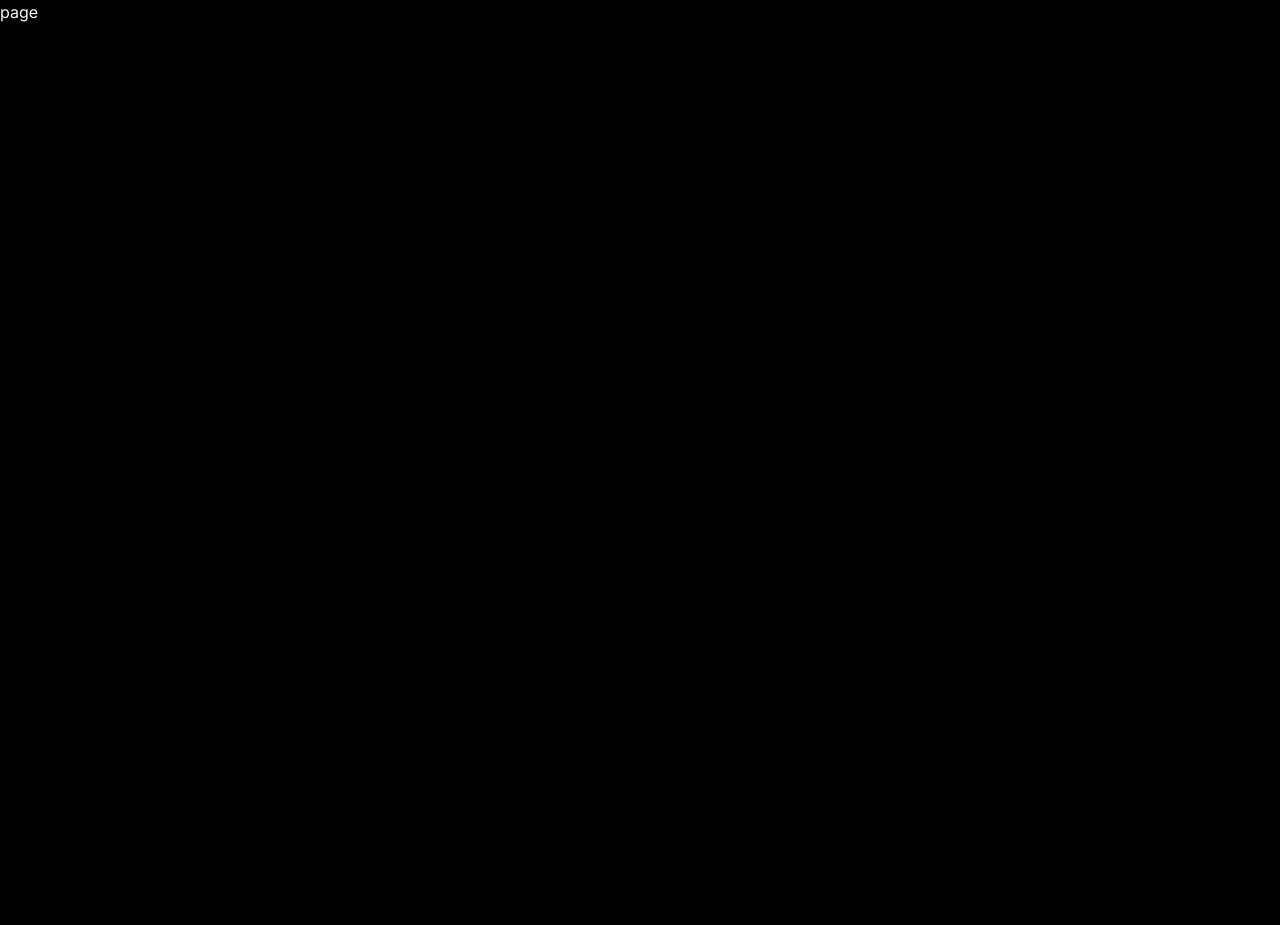
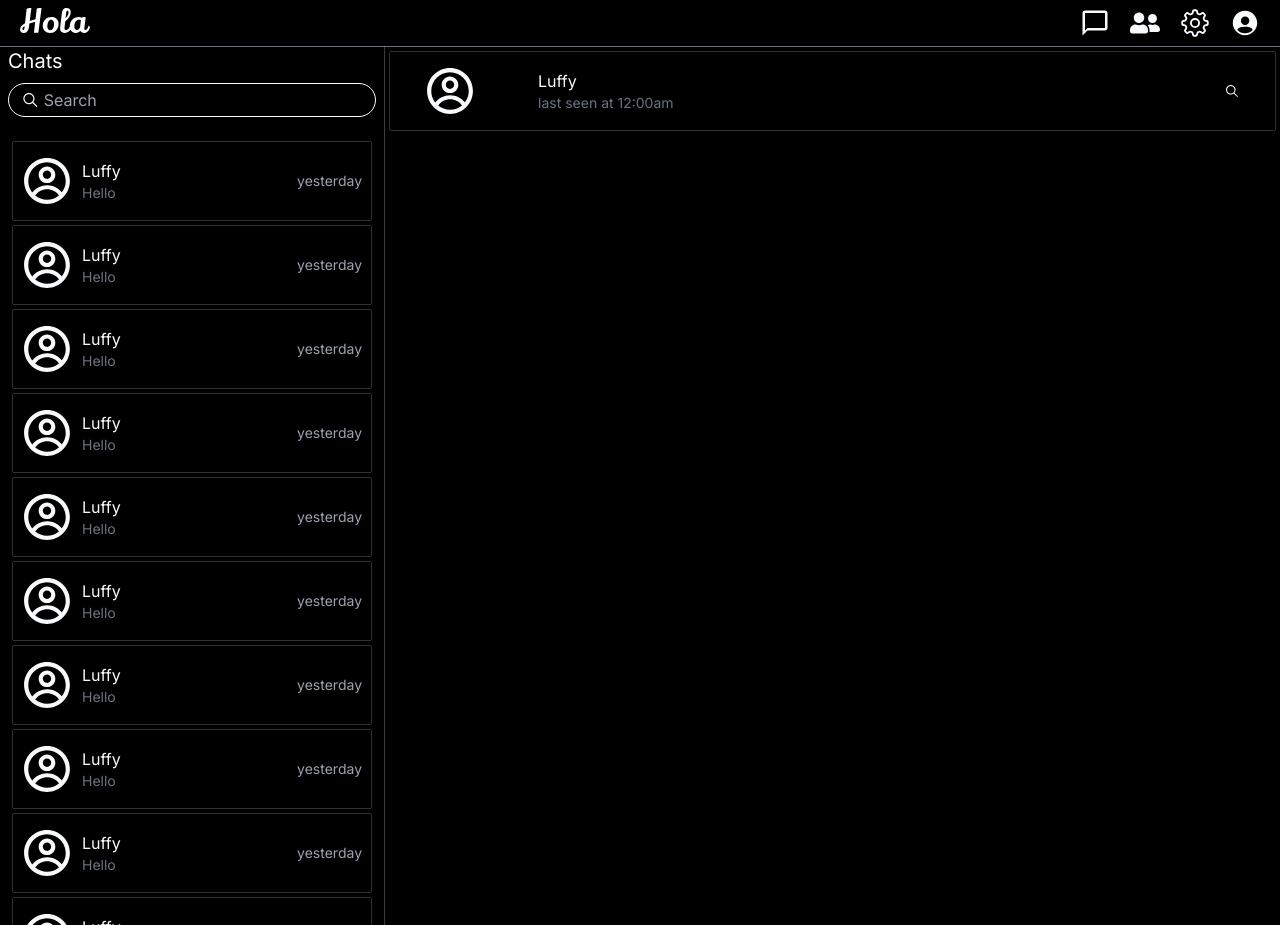
Before and after one commit to DonaldReddy/Hola-Frontend, a Next.js app: page /hola-web/messenger in a window 1280 px wide. Before the commit the page ends 800 px from the top, so only its background shows below. Built offline with nearby package versions, Linux system fonts and the light colour scheme; sample sign-in values are in the browser's storage.

Commit message:
add chat page

```diff
--- a/package.json
+++ b/package.json
@@ -15,6 +15,7 @@
 		"next": "14.2.5",
 		"react": "^18",
 		"react-dom": "^18",
+		"react-icons": "^5.3.0",
 		"react-redux": "^9.1.2"
 	},
 	"devDependencies": {
--- a/src/app/globals.css
+++ b/src/app/globals.css
@@ -19,3 +19,15 @@
     scale: 0;
   }
 }
+
+
+.chat-card::-webkit-scrollbar {
+  width: 5px;
+  background: rgba(255, 255, 255, 0.253);
+  border-radius: 20px;
+}
+
+.chat-card::-webkit-scrollbar-thumb {
+  background: rgb(162, 0, 255);
+  border-radius: 20px;
+}
--- /dev/null
+++ b/src/app/hola-web/messenger/ChatCard.tsx
@@ -0,0 +1,19 @@
+import React from "react";
+import { CgProfile } from "react-icons/cg";
+
+function ChatCard() {
+	return (
+		<div className="h-20 m-1 px-1 flex items-center justify-around  border-[1px] border-[#ffffff2e] rounded-sm hover:bg-[#df28ff44]">
+			<CgProfile size={50} />
+			<div className="flex w-[80%] justify-between items-center">
+				<div>
+					<h2>Luffy</h2>
+					<h5 className="text-sm text-gray-500">Hello</h5>
+				</div>
+				<div className="text-sm text-gray-400">yesterday</div>
+			</div>
+		</div>
+	);
+}
+
+export default ChatCard;
--- /dev/null
+++ b/src/app/hola-web/messenger/OpenChat.tsx
@@ -0,0 +1,26 @@
+import React from "react";
+import { CgProfile } from "react-icons/cg";
+import { IoIosSearch } from "react-icons/io";
+
+function OpenChat() {
+	return (
+		<div className="w-[70%] border-l-[1px] border-[#ffffff3c]">
+			<div className="h-20 m-1 px-1 flex items-center justify-around  border-[1px] border-[#ffffff2e] rounded-sm hover:bg-[#df28ff44]">
+				<CgProfile size={50} />
+				<div className="flex w-[80%] justify-between items-center">
+					<div>
+						<h2>Luffy</h2>
+						<h5 className="text-sm text-gray-500">last seen at 12:00am</h5>
+					</div>
+					<div>
+						<IoIosSearch />
+					</div>
+				</div>
+			</div>
+			<div></div>
+			<div></div>
+		</div>
+	);
+}
+
+export default OpenChat;
--- /dev/null
+++ b/src/app/hola-web/messenger/RecentChats.tsx
@@ -0,0 +1,24 @@
+import React, { ReactNode } from "react";
+import SearchBar from "@/components/SearchBar";
+import ChatCard from "./ChatCard";
+function RecentChats() {
+	const arr = [
+		1, 2, 3, 12, 2, 2, 2, 2, 2, 2, 2, 2, 2, 2, 2, 2, 2, 2, 2, 2, 2, 2, 2, 2, 2,
+		2,
+	];
+	return (
+		<div className="w-[30%] min-h-svh px-2">
+			<h1 className="text-xl">Chats</h1>
+			<SearchBar />
+			<div className="max-h-svh overflow-scroll chat-card py-3">
+				{arr.map(
+					(val: number): ReactNode => (
+						<ChatCard key={val} />
+					),
+				)}
+			</div>
+		</div>
+	);
+}
+
+export default RecentChats;
--- /dev/null
+++ b/src/app/hola-web/messenger/layout.tsx
@@ -0,0 +1,41 @@
+"use client";
+import React, { ReactNode, useEffect, useState } from "react";
+import { useAppSelector } from "@/redux/store";
+import { useRouter } from "next/navigation";
+import MessengerNavbar from "@/components/MessengerNavbar";
+
+function Layout({ children }: { children: ReactNode }) {
+	const user = useAppSelector((state) => state.userReducer.user);
+	const router = useRouter();
+	const [isClient, setIsClient] = useState(false);
+
+	useEffect(() => {
+		setIsClient(true);
+		if (!user) router.replace("/");
+	}, [user, router]);
+
+	if (!isClient) {
+		return (
+			<div className="min-h-svh flex justify-center items-center">
+				Loading...
+			</div>
+		);
+	}
+
+	if (!user) {
+		return (
+			<div className="min-h-svh flex justify-center items-center">
+				not logged in
+			</div>
+		);
+	}
+
+	return (
+		<div>
+			<MessengerNavbar />
+			{children}
+		</div>
+	);
+}
+
+export default Layout;
--- a/src/app/hola-web/messenger/page.tsx
+++ b/src/app/hola-web/messenger/page.tsx
@@ -1,7 +1,14 @@
 import React from "react";
+import RecentChats from "./RecentChats";
+import OpenChat from "./OpenChat";
 
-function page() {
-	return <div>page</div>;
+function Page() {
+	return (
+		<div className="flex">
+			<RecentChats />
+			<OpenChat />
+		</div>
+	);
 }
 
-export default page;
+export default Page;
--- /dev/null
+++ b/src/components/MessengerNavbar.tsx
@@ -0,0 +1,97 @@
+import Image from "next/image";
+import React, { useState, MouseEvent } from "react";
+import { MdOutlineChatBubbleOutline } from "react-icons/md";
+import { FaUserFriends } from "react-icons/fa";
+import { GoGear } from "react-icons/go";
+import { IoPersonCircleSharp, IoClose } from "react-icons/io5";
+import { CgMenuLeftAlt } from "react-icons/cg";
+
+import useScreenWidth from "@/customHooks/useScreenWidth";
+
+function MessengerNavbar() {
+	const screenWidth = useScreenWidth();
+	const [showMenu, setShowMenu] = useState(false);
+
+	function handleMenuToggle(e: MouseEvent<SVGElement>) {
+		setShowMenu((prevState) => !prevState);
+	}
+
+	return (
+		<div className="flex justify-between px-5 py-2 border-b border-gray-500">
+			<div id="left">
+				<Image src="/images/logo.svg" alt="logo" width={70} height={70} />
+			</div>
+			{screenWidth >= 700 && (
+				<div id="right" className="flex gap-5 items-center">
+					<MdOutlineChatBubbleOutline
+						size={30}
+						aria-label="Chat"
+						title="chat"
+						className=" cursor-pointer"
+					/>
+					<FaUserFriends
+						size={30}
+						aria-label="Friends"
+						title="friends"
+						className=" cursor-pointer"
+					/>
+					<GoGear
+						size={30}
+						aria-label="Settings"
+						title="settings"
+						className=" cursor-pointer"
+					/>
+					<IoPersonCircleSharp
+						size={30}
+						aria-label="Profile"
+						title="profile"
+						className=" cursor-pointer"
+					/>
+				</div>
+			)}
+			{screenWidth < 700 && !showMenu && (
+				<CgMenuLeftAlt
+					size={30}
+					onClick={handleMenuToggle}
+					aria-expanded={showMenu}
+					aria-label="Toggle menu"
+				/>
+			)}
+
+			{screenWidth < 700 && showMenu && (
+				<IoClose
+					size={30}
+					onClick={handleMenuToggle}
+					aria-expanded={showMenu}
+					aria-label="Toggle menu"
+				/>
+			)}
+
+			{showMenu && (
+				<div className=" absolute h-[50svh] flex flex-col justify-center top-12 right-0 px-2 bg-[#9500ff52] rounded-s-2xl">
+					<div className="flex items-center my-5 gap-1 text-left">
+						<MdOutlineChatBubbleOutline size={20} aria-label="Chat" />
+						chats
+					</div>
+
+					<div className="flex items-center my-5 gap-1 text-left">
+						<FaUserFriends size={20} aria-label="Friends" />
+						friends
+					</div>
+
+					<div className="flex items-center my-5 gap-1 text-left">
+						<GoGear size={20} aria-label="Settings" />
+						settings
+					</div>
+
+					<div className="flex items-center my-5 gap-1 text-left">
+						<IoPersonCircleSharp size={20} aria-label="Profile" />
+						profile
+					</div>
+				</div>
+			)}
+		</div>
+	);
+}
+
+export default MessengerNavbar;
--- /dev/null
+++ b/src/components/SearchBar.tsx
@@ -0,0 +1,23 @@
+"use client";
+import React, { ChangeEvent } from "react";
+import { IoIosSearch } from "react-icons/io";
+
+function SearchBar() {
+	function handleChange(e: ChangeEvent<HTMLInputElement>) {
+		console.log(e.target.value);
+	}
+
+	return (
+		<div className="flex items-center w-full my-2 px-3 py-1 gap-1 border-[1px] border-slate-50 rounded-3xl ">
+			<IoIosSearch color="white" size={20} />
+			<input
+				className="w-full text-slate-50 bg-black outline-none"
+				type="text"
+				placeholder="Search"
+				onChange={handleChange}
+			/>
+		</div>
+	);
+}
+
+export default SearchBar;
--- a/src/redux/slices/userSlice.ts
+++ b/src/redux/slices/userSlice.ts
@@ -5,12 +5,14 @@ type InitialState = {
 };
 
 const initialState: InitialState = {
-  user: '',
+  user: typeof window !== "undefined" ? localStorage.getItem("user") || "" : "",
 };
+
 
 
 export const signInUser = createAsyncThunk<string, { userName: string, password: string }, { rejectValue: string }>("user/signIn", async (signInInfo, thunkAPI) => {
   try {
+    localStorage.setItem("user", signInInfo.userName)
     return signInInfo.userName
   } catch (error) {
     return thunkAPI.rejectWithValue("rejected")
@@ -19,6 +21,7 @@ export const signInUser = createAsyncThunk<string, { userName: string, password:
 
 export const signUpUser = createAsyncThunk<string, { name: string, userName: string, password: string }, { rejectValue: string }>("user/signUp", async (signUpInfo, thunkAPI) => {
   try {
+    localStorage.setItem("user", signUpInfo.userName)
     return signUpInfo.userName
   } catch (error) {
     return thunkAPI.rejectWithValue("rejected")
```
Also changed, not shown: 1 other file (tests, documents, lock files or other folders).
